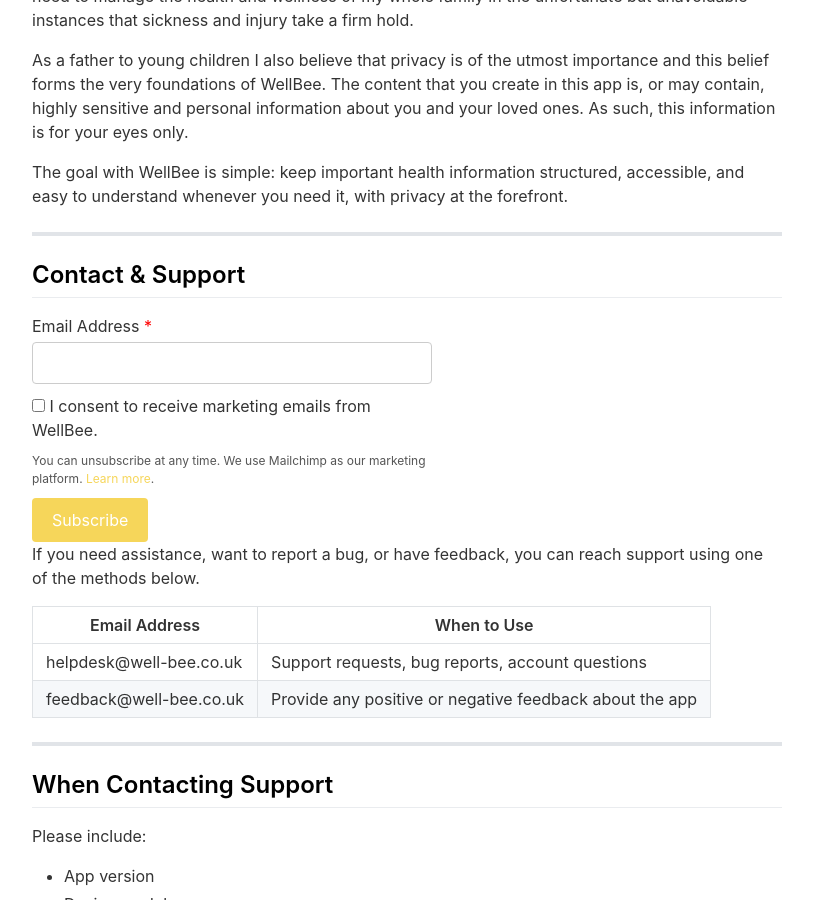
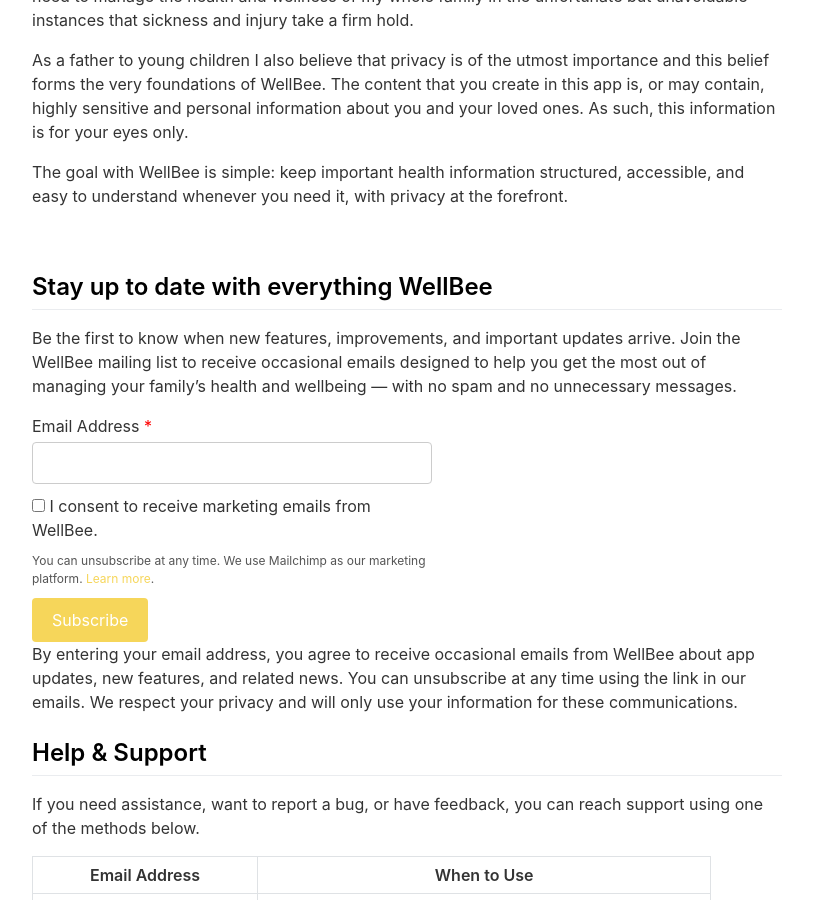
Before and after one commit to sheabrewer1986/WellBeeWebsite, a Jekyll site: the page built from _pages/support.md, in a window 1280 px wide and 900 px high, scrolled down 402 px. Shown: the whole window, without its empty margins (233-1046 px from the left). Built offline with Jekyll 4.4.1, drawn with Linux system fonts in a browser that asks for light colours; nearby versions of some CDN libraries.

Commit message:
[Tweak] Further tweaks to the support page to add text before and after the sign up form

```diff
--- a/_pages/support.md
+++ b/_pages/support.md
@@ -16,9 +16,11 @@
 
 The goal with WellBee is simple: keep important health information structured, accessible, and easy to understand whenever you need it, with privacy at the forefront.
 
----
+<br>
 
-## Contact & Support
+## Stay up to date with everything WellBee
+
+Be the first to know when new features, improvements, and important updates arrive. Join the WellBee mailing list to receive occasional emails designed to help you get the most out of managing your family’s health and wellbeing — with no spam and no unnecessary messages.
 
 <form action="https://well-bee.us16.list-manage.com/subscribe/post?u=a35d8b92b22cd2856cc48caf7&amp;id=2c863d2a6b"
       method="post" target="_blank" style="max-width:400px;">
@@ -47,6 +49,11 @@
          style="background:#f6d65a; color:#ffffff; border:none; padding:10px 20px; border-radius:4px; cursor:pointer;">
 </form>
 
+
+By entering your email address, you agree to receive occasional emails from WellBee about app updates, new features, and related news. You can unsubscribe at any time using the link in our emails. We respect your privacy and will only use your information for these communications.
+
+## Help & Support
+
 If you need assistance, want to report a bug, or have feedback, you can reach support using one of the methods below.
 
 | Email Address | When to Use |
@@ -54,9 +61,7 @@
 | helpdesk@well-bee.co.uk | Support requests, bug reports, account questions |
 | feedback@well-bee.co.uk | Provide any positive or negative feedback about the app |
 
----
-
-## When Contacting Support
+### When Contacting Support
 
 Please include:
 
@@ -66,8 +71,6 @@
 - Description of the issue
 - Screenshots if applicable
 
----
-
-## Response Time
+### Response Time
 
 Most enquiries receive a response within 1–2 business days.
```
